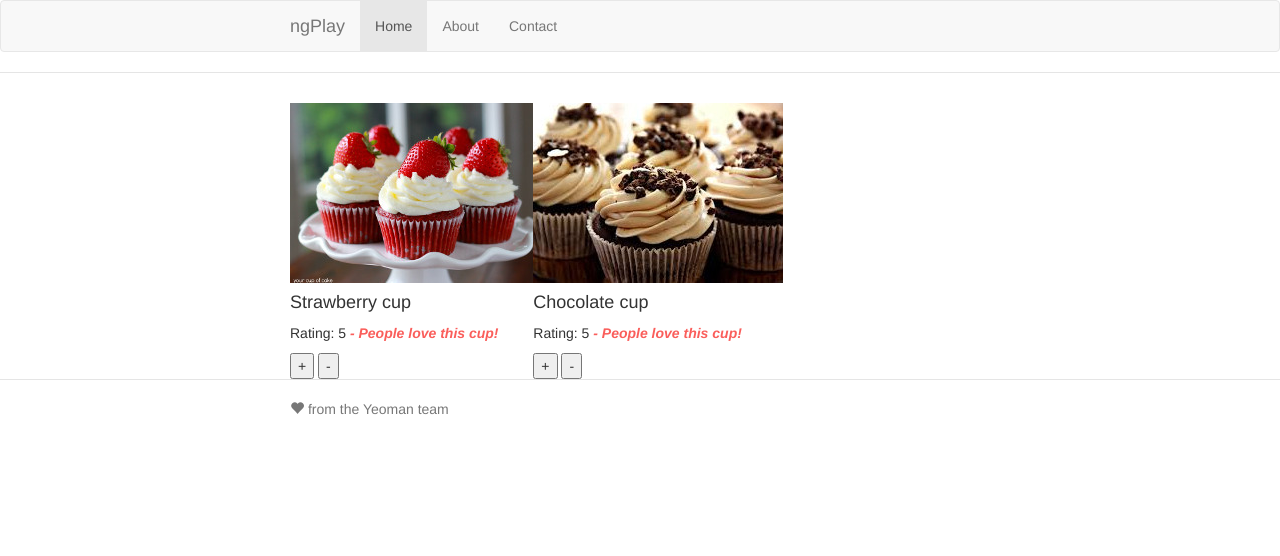
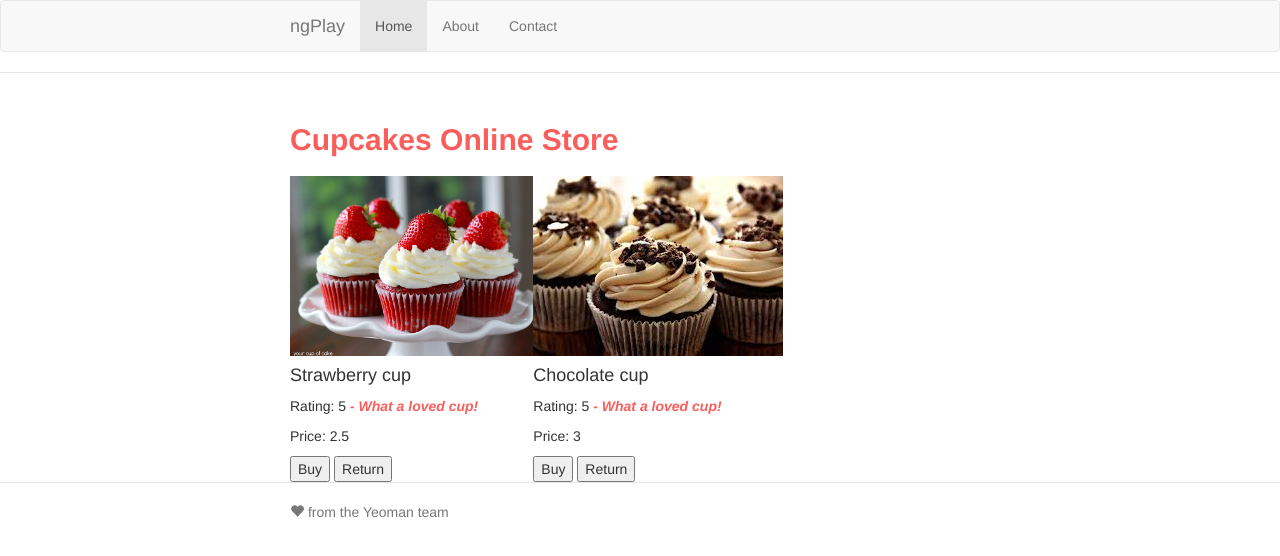
Before and after one commit to mariavkou/ng-play, a website: page app/index.html in a window 1280 px wide. Drawn offline with nearby package versions, Linux system fonts and the light colour scheme; files that its build step writes are made by us from their sources.

Commit message:
Add functionality

```diff
--- a/app/scripts/controllers/cups.js
+++ b/app/scripts/controllers/cups.js
@@ -9,6 +9,7 @@
  */
 angular.module('ngPlayApp')
   .controller('CupsCtrl', function () {
+    this.name = "Cupcakes Online Store";
     this.items = [
       {
 	id: 1,
@@ -16,7 +17,8 @@ angular.module('ngPlayApp')
 	img: "strawberry_cups.jpg",
 	calories: 430,
 	rating: 5,
-	count: 2
+	price: 2.5,
+	quantity: 56
       },
       {
 	id: 2,
@@ -24,16 +26,17 @@ angular.module('ngPlayApp')
 	img: "chocolate_cups.jpeg",
 	calories: 500,
 	rating: 5,
-	count: 13
+	price: 3.0,
+	quantity: 89
       }
     ];
 
-    this.increment = function(item) {
-	item.rating = ((item.rating * 10) + 1) / 10;
+    this.buy = function(item) {
+	item.quantity -= 1;
     };
 
-    this.decrement = function(item) {
-	item.rating = ((item.rating * 10) - 1) / 10;
+    this.return = function(item) {
+	item.quantity += 1;
     };
 
   });
--- a/app/styles/main.css
+++ b/app/styles/main.css
@@ -65,6 +65,12 @@ body {
   font-style: italic;
 }
 
+#storeHeading {
+  color: #fa5e5b;
+  font-weight: bold;
+  padding-bottom: 10px;
+}
+
 /* Responsive: Portrait tablets and up */
 @media screen and (min-width: 768px) {
   .container {
--- a/app/views/cups.html
+++ b/app/views/cups.html
@@ -1,11 +1,14 @@
+<h2 id="storeHeading">{{cups.name}}</h2>
+
 <div class="row">
-    <div class="items-container" ng-repeat="item in cups.items">
+	<div class="items-container" ng-repeat="item in cups.items">
         <div class="col-md-4">
 	    <img class="item__image" src="images/{{item.img}}" alt="{{item.name}}">
 	    <h4>{{item.name}}</h4>
-	    <p>Rating: {{item.rating}} <span ng-if="item.rating > 4.0" ng-class="{highlight: item.rating > 4.5}"> - People love this cup!</span></p>
-	    <button ng-click="cups.increment(item)">+</button>
-	    <button ng-click="cups.decrement(item)">-</button>
+	    <p>Rating: {{item.rating}}<span ng-if="item.rating > 4.0" ng-class="{highlight: item.rating > 4.5}"> - What a loved cup!</span></p>
+	    <p>Price: {{item.price}}</p>
+	    <button ng-click="cups.increment(item)">Buy</button>
+	    <button ng-click="cups.decrement(item)">Return</button>
 	</div>
      </div>
 </div>
```
